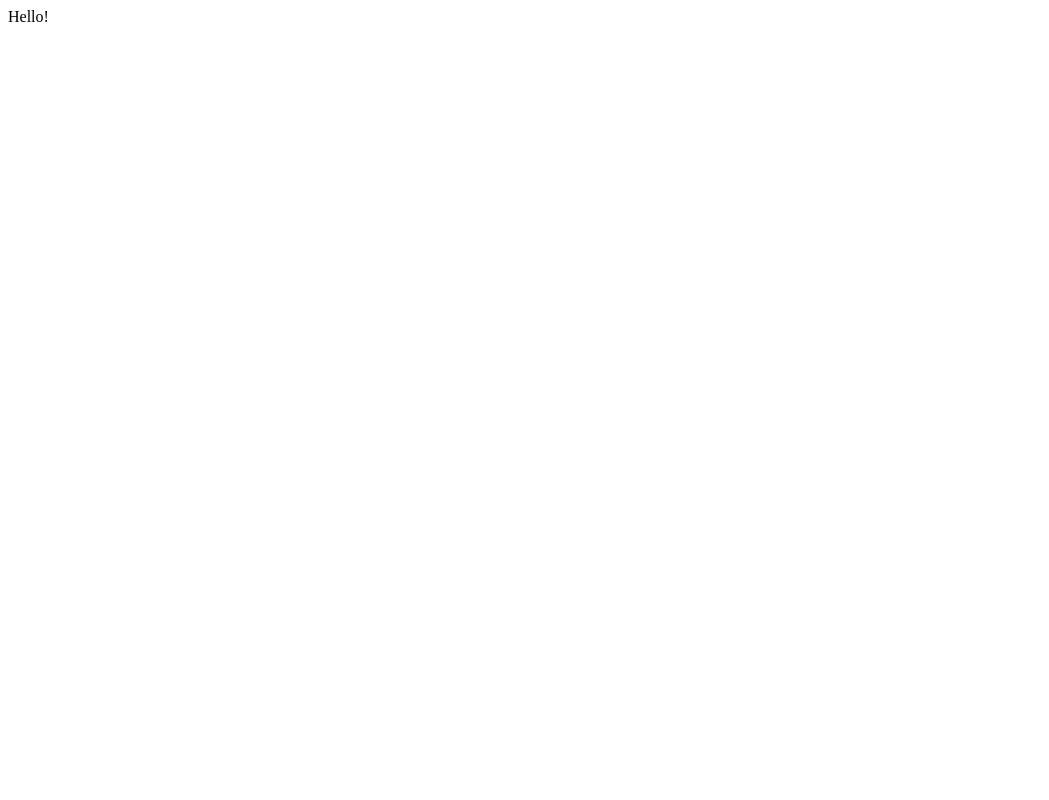
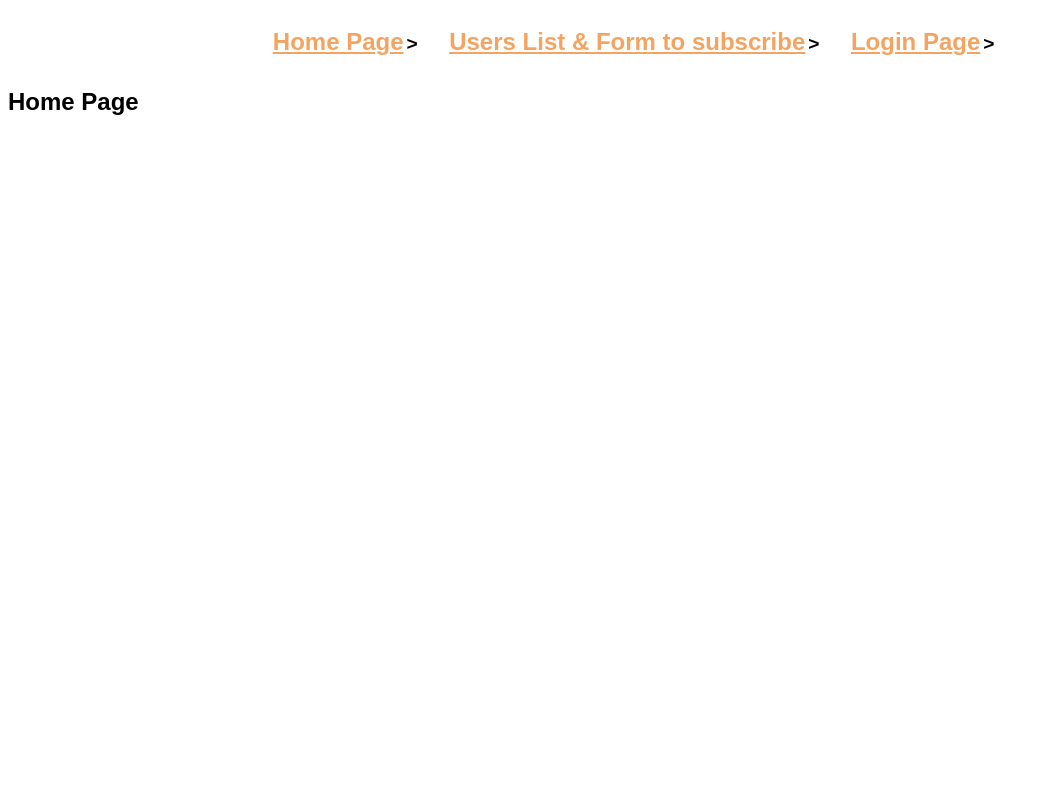
Before and after one commit to Solenepln/API-USER-MANAGEMENT, a Flask app: page / in a window 1280 px wide. Before the commit the part shown is almost empty. Shown: the whole page, without its empty margins (0-1049 px from the left). Run offline with Flask 2, Linux system fonts and the light colour scheme.

Commit message:
improvement

```diff
--- a/backend/apis/user_api.py
+++ b/backend/apis/user_api.py
@@ -9,7 +9,7 @@ import os
 @app.route('/')
 def hello():
     hello_display = UserManager.hello()
-    return hello_display
+    return render_template("home.html")
 
 @app.route('/welcome', methods=['GET'])
 def welcome_page():
@@ -19,10 +19,8 @@ def welcome_page():
 @app.route('/users', methods=['GET', 'POST'])
 def afficher_users():
     #database with users
-    table_users = UserManager.users_display()
-    alert = table_users[0]
-    table = table_users[1]
-    return render_template('users.html', alert=alert, users = table)
+    alert,users = UserManager.users_display()
+    return render_template('users.html', alert=alert, users = users)
 
 @app.route('/users/')
 def look_for_user_info():
@@ -39,11 +37,7 @@ def show_user_info(username):
 @app.route('/login', methods=['GET', 'POST'])
 def login_user():
     if request.method == 'POST':
-        success_login = UserManager.login()
-        access_user = success_login[0]
-        alert_username = success_login[1]
-        current_user = success_login[2]
-
+        access_user, alert_username, current_user = UserManager.login()
         return render_template('login.html', access_user = access_user, alert_username = alert_username)
     else:
         return render_template('login_home.html')
@@ -51,9 +45,7 @@ def login_user():
 @app.route('/login/token', methods=['GET', 'POST'])
 def token():
     if request.method == 'POST':
-        success_token = UserManager.check_token()
-        token_success = success_token[0]
-        alert_username = success_token[1]
+        token_success, alert_username = UserManager.check_token()
         return render_template('token.html',token_success = token_success, alert_username = alert_username)
     else:
         return render_template('home_token.html')
--- a/backend/managers/user_manager.py
+++ b/backend/managers/user_manager.py
@@ -47,8 +47,8 @@ class UserManager():
                 db.session.commit()
 
         users = User.query.all()
-        table = (alert, users)
-        return table
+
+        return alert,users
 
     @classmethod
     def info_user(self,username:str):
@@ -102,8 +102,7 @@ class UserManager():
                     access = 0
             else:
                 alert_username = 1
-        table = (access, alert_username, current_user)
-        return table
+        return access, alert_username, current_user
 
     @classmethod
     def check_token(self):
@@ -119,5 +118,4 @@ class UserManager():
                     token_success = 1
             else:
                 alert_username = 1
-        table = (token_success, alert_username)
-        return table
+        return token_success, alert_username
--- a/backend/static/css/style.css
+++ b/backend/static/css/style.css
@@ -1,3 +1,35 @@
+
+.crumbs ol {
+  list-style-type: none;
+  padding-left: 0;
+}
+
+ol{
+  margin-left: 20%;
+}
+
+.crumb {
+  display: inline-block;
+  padding: 12px;
+
+}
+
+.crumb a::after {
+  display: inline-block;
+  color: black;
+  content: '>';
+  font-size: 80%;
+  font-weight: bold;
+  padding: 0 3px;
+}
+
+.crumb a {
+  color:sandybrown;
+  font-weight: bold;
+  font-size: 1.5em;
+}
+
+
 h1{
     color: pink;
     font-family: 'Franklin Gothic Medium', 'Arial Narrow', Arial, sans-serif;
--- a/backend/templates/home.html
+++ b/backend/templates/home.html
@@ -8,6 +8,13 @@
     <title>Home Page</title>
 </head>
 <body>
+    <nav class="crumbs">
+        <ol>
+            <li class="crumb"><a href="http://127.0.0.1:5001/" > Home Page</a></h2></li>
+            <li class="crumb"><a href="http://127.0.0.1:5001/users" > Users List & Form to subscribe</a></h2></li>
+            <li class="crumb"><a href="http://127.0.0.1:5001/login">Login Page</a></li>
+        </ol>
+    </nav>
     <h2>
         Home Page
     </h2>
```
Also changed, not shown: backend/templates/home_token.html (+7 -0 lines), backend/templates/login.html (+7 -0 lines), backend/templates/login_home.html (+7 -0 lines), backend/templates/token.html (+7 -0 lines), backend/templates/user_info.html (+7 -0 lines), backend/templates/users.html (+7 -0 lines), backend/templates/welcome.html (+8 -0 lines), backend/test.db.
